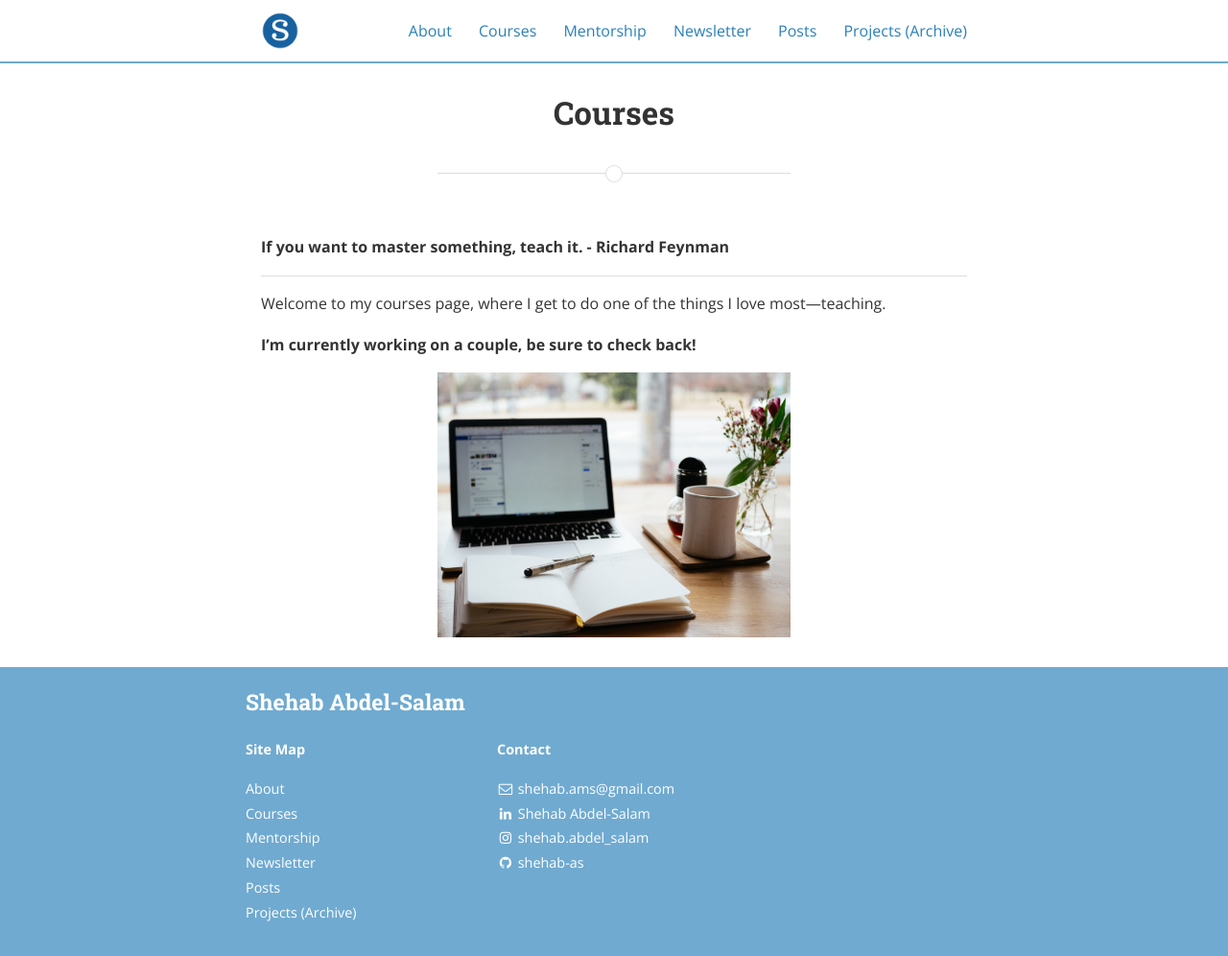
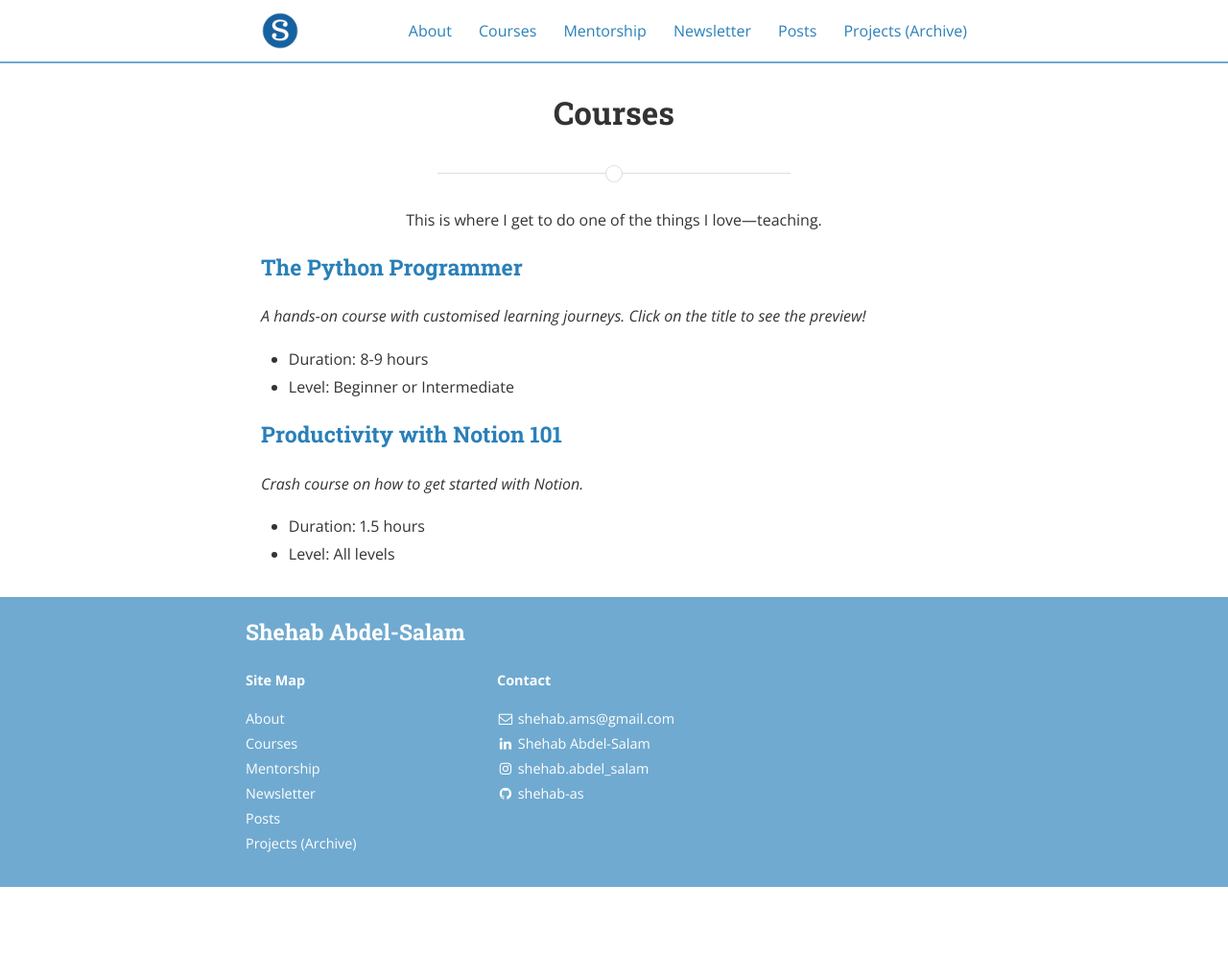
Before and after one commit to ShehabCE/shehabce.github.io, a Jekyll site: the page built from courses.md, in a window 1280 px wide. Shown: the whole page at 96% size. Built offline with Jekyll 4.4.1, drawn with Linux system fonts in a browser that asks for light colours; nearby versions of some CDN libraries; a style sheet for code colours, icons or effects is not loaded; after the commit the page ends 924 px from its top, so only the background shows below that.

Commit message:
Update courses page

```diff
--- a/courses.md
+++ b/courses.md
@@ -4,10 +4,18 @@ title: Courses
 permalink: /courses/
 ---
 
-| **If you want to master something, teach it. - Richard Feynman**
+<p align="center">This is where I get to do one of the things I love—teaching.</p>
 
-Welcome to my courses page, where I get to do one of the things I love most—teaching.
+### [The Python Programmer](https://www.udemy.com/course/the-python-programmer/?referralCode=0E6873F6B226E1C591CD)
 
-**I’m currently working on a couple, be sure to check back!**
+*A hands-on course with customised learning journeys. Click on the title to see the preview!*
 
-<img src="/assets/courses-placeholder.jpeg" alt="Courses Placeholder" style="display: block; margin: 0 auto; width: 50%;">
+- Duration: 8-9 hours
+- Level: Beginner or Intermediate
+
+### [Productivity with Notion 101](https://www.udemy.com/course/productivity-with-notion-101/?referralCode=8FA28F7CF4D8B4553552)
+
+*Crash course on how to get started with Notion.*
+
+- Duration: 1.5 hours
+- Level: All levels
```
